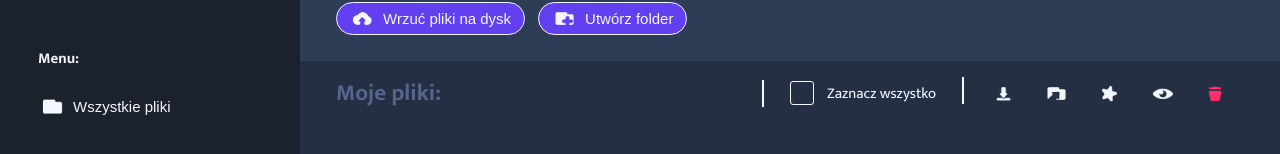
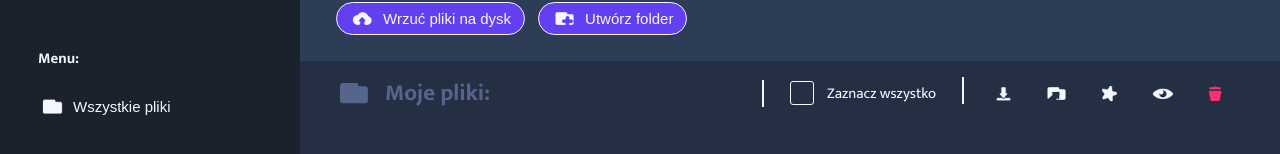
Before and after one commit to BarteXikora/file-explorer-app, a React (Create React App) app: page / in a window 1280 px wide. Shown: the part 237-391 px from the top of the page. Built offline with nearby package versions, Linux system fonts and the light colour scheme.

Commit message:
Added folder icon to folder name in content tools component.

```diff
--- a/src/components/layout/contentTools/ContentTools.styles.tsx
+++ b/src/components/layout/contentTools/ContentTools.styles.tsx
@@ -17,6 +17,9 @@ const StyledContentTools = styled.section`
         white-space: nowrap;
 
         h2 {
+            display: flex;
+            align-items: center;
+            gap: ${(props) => props.theme.margins.small};
             font-size: ${(props) => props.theme.fontSizes.title};
             margin: 0;
             width: 400px;
--- a/src/components/layout/contentTools/ContentTools.tsx
+++ b/src/components/layout/contentTools/ContentTools.tsx
@@ -7,6 +7,7 @@ import Checkbox from '../../ui/checkbox/Checkbox'
 import Button from '../../ui/button/Button'
 import Dropdown from '../../ui/dropdown/Dropdown'
 
+import iconFolder from '../../../assets/icons/icon-folder-color.png'
 import iconDownload from '../../../assets/icons/icon-download.png'
 import iconMove from '../../../assets/icons/icon-move.png'
 import iconStar from '../../../assets/icons/icon-star.png'
@@ -22,7 +23,11 @@ const ContentTools = () => {
 
     return <StyledContentTools className={areToolsShown ? 'section-shown' : ''}>
         <div className="folder-name">
-            <h2>{shortName(currentPath.length > 0 ? currentPath[currentPath.length - 1] : projectName, 35)}:</h2>
+            <h2>
+                <img src={iconFolder} alt="Folder" />
+
+                {shortName(currentPath.length > 0 ? currentPath[currentPath.length - 1] : projectName, 35)}:
+            </h2>
 
             <div className="separator"></div>
         </div>
```
Also changed, not shown: src/assets/icons/icon-folder-color.png (added).
